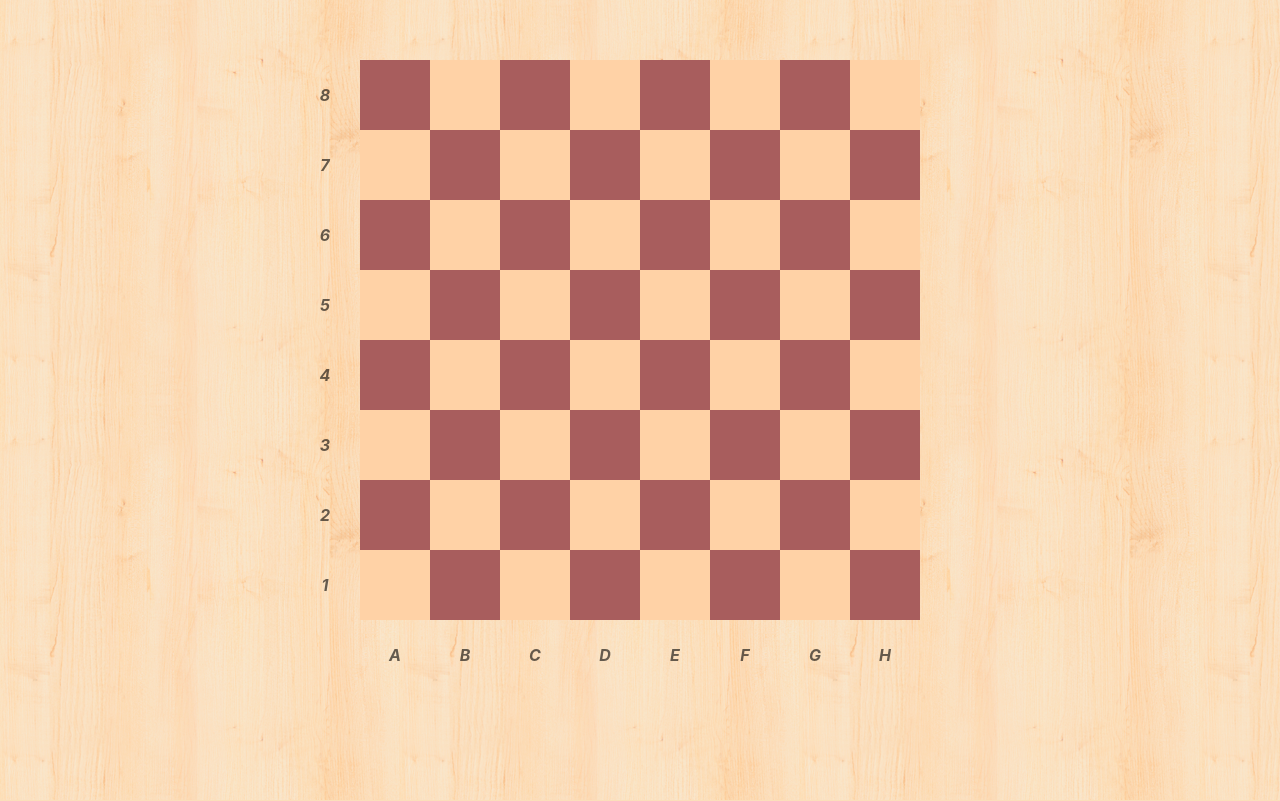
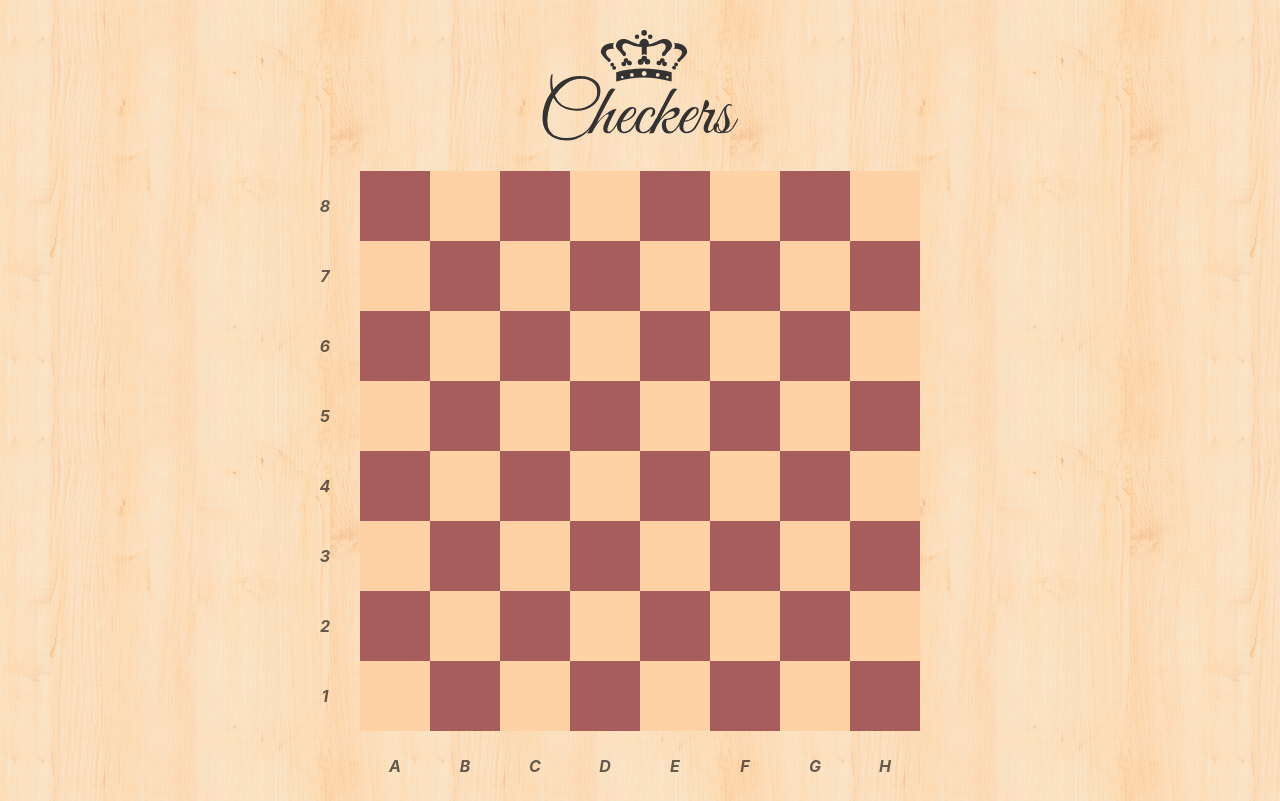
Before and after one commit to skaterfat/dipcheck, a PHP site: page / in a window 1280 px wide. Run offline with PHP 8.4, Linux system fonts and the light colour scheme.

Commit message:
Логотип

```diff
--- a/css/styles.css
+++ b/css/styles.css
@@ -3,6 +3,20 @@ body {
 }
 
 .wrap {
+
+}
+
+.header {
+
+}
+
+.header__logo {
+	display: block;
+	margin:  30px auto 0px;
+	width: 196px;
+	height: 111px;
+	background: url('../img/sprite.svg') -179px -10px no-repeat;
+	cursor: default;
 
 }
 
@@ -12,7 +26,7 @@ body {
 
 .checkers-desk {
 
-	margin-top: 60px;
+	margin-top: 30px;
 
 }
 
--- a/index.php
+++ b/index.php
@@ -12,6 +12,12 @@
 <body>
 
 	<main class="wrap">
+
+		<header class="header">
+
+			<a href="javascript:;" class="header__logo"></a>
+
+		</header><!-- /header -->
 
 		<div class="checkers">
 
```
Also changed, not shown: img/sprite.svg.
